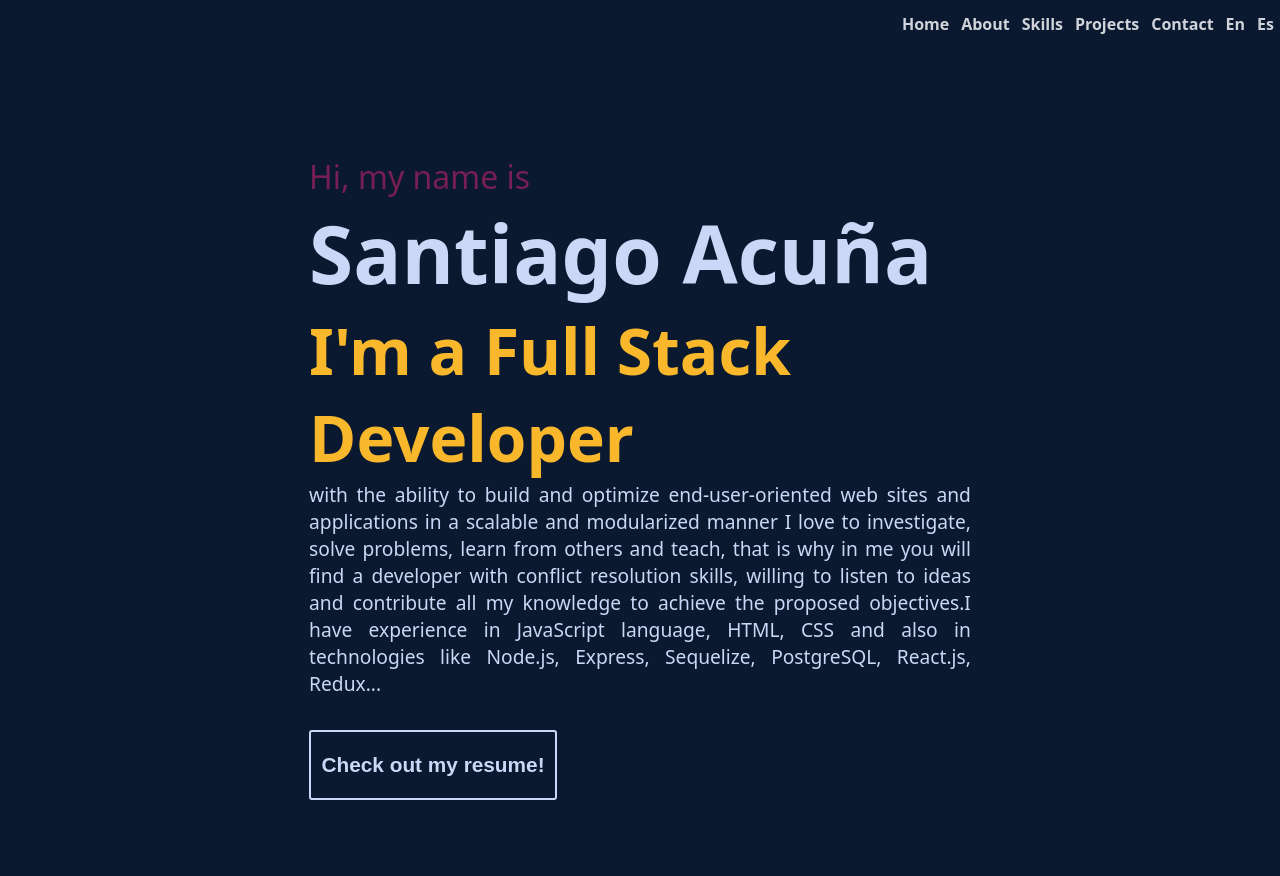
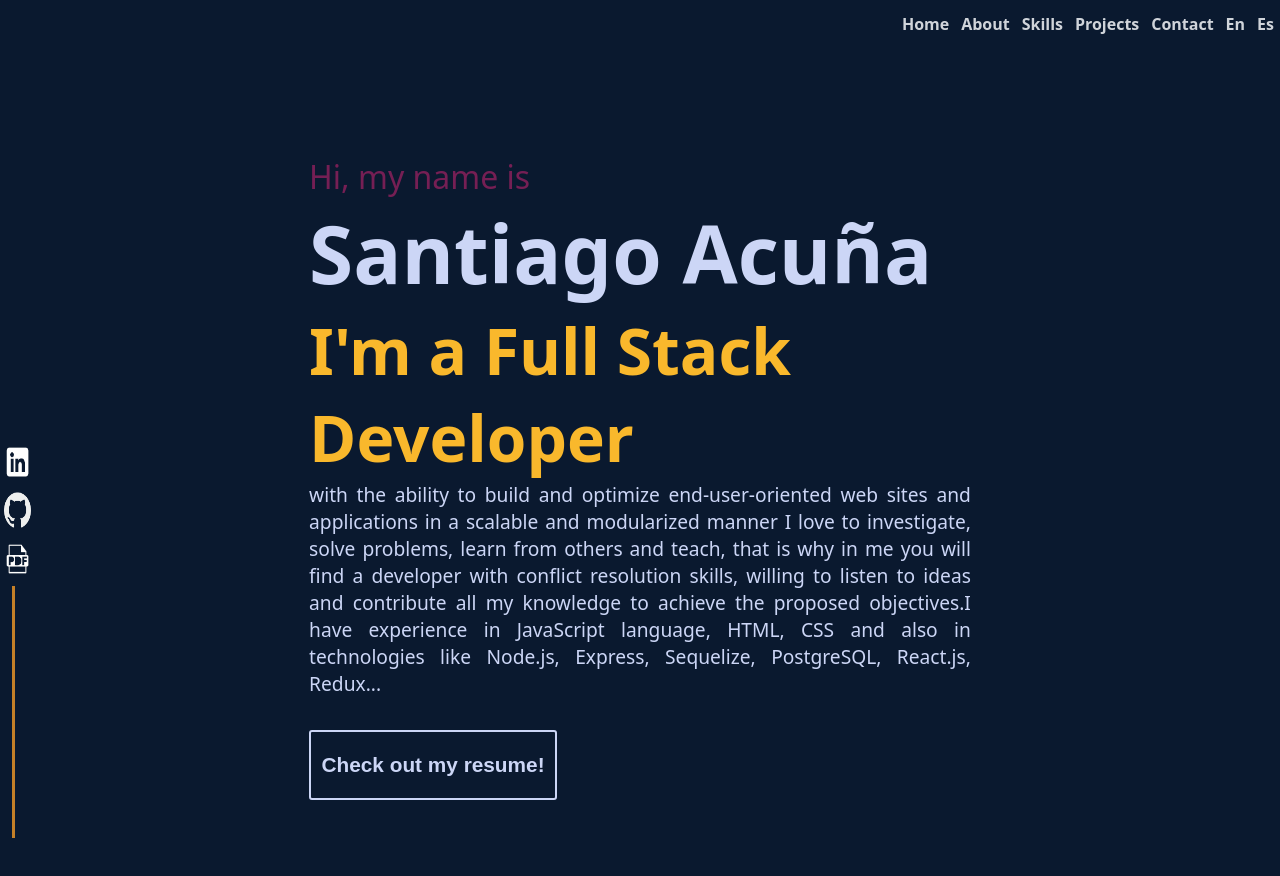
Before and after one commit to Santiago-Acuna/Portfolio, a React (Vite) app: page / in a window 1280 px wide. Shown: the top 876 px of the page. Built offline with nearby package versions, Linux system fonts and the light colour scheme.

Commit message:
LeftSideBar el otro era el footer   added

```diff
--- a/src/App.tsx
+++ b/src/App.tsx
@@ -6,7 +6,7 @@
 import Skills from "./Components/skills/skills";
 import Contact from "./Components/contact/contact";
 import Footer from "./Components/footer/footer";
-// import LeftSideBar from "./Components/left sidebar/left sidebar";
+import LeftSideBar from "./Components/left sidebar/left sidebar";
 // import RightSideBar from "./Components/right sidebar/right sidebar";
 // import Projects from "./Components/projects/projects";
 // import Certificates from "./Components/certificates/certificates";
@@ -26,8 +26,8 @@
         <Contact Language={Language} />
       </div>
       <Footer Language={Language} />
-      {/*<LeftSideBar Language={Language} />
-      <RightSideBar /> */}
+      <LeftSideBar Language={Language} />
+      {/*<RightSideBar /> */}
     </div>
   );
 }
--- /dev/null
+++ b/src/Components/left sidebar/left sidebar.module.css
@@ -0,0 +1,26 @@
+
+
+.box{
+  grid-column: 1/2;
+  grid-row:2/3;
+  height: 45%;
+  width: 3%;
+  flex-direction:column;
+  bottom:0%;
+  left: 0%;
+  position: fixed;
+}
+
+.image{
+  height: 10%;
+  width: 70%;
+  margin:10%;
+}
+
+.verticalBar{
+    height: 70%;
+    width:40%;
+    border-right:  0.2em solid;
+    border-color: #C58028;
+    display: block;
+}
--- /dev/null
+++ b/src/Components/left sidebar/left sidebar.tsx
@@ -0,0 +1,51 @@
+import React from 'react';
+import styles from './left sidebar.module.css';
+import linkedinIcon from '../../Images/linkedin logo ph.png';
+import linkedinIconRosa from '../../Images/linkedin logo rosa .png';
+import githubIcon from '../../Images/github.png';
+import githubIconRosa from '../../Images/github rosa.png';
+import pdfIcon from '../../Images/pdf logo.png';
+import pdfIconRosa from '../../Images/pdf logo rosa .png';
+
+interface LeftSideBarProps {
+  Language: string;
+}
+
+const urlLinkedin = 'https://www.linkedin.com/in/santiago-acu%C3%B1a-894ba9256/';
+const urlGithub = 'https://github.com/Santiago-Acuna';
+const urlPdf =
+  'https://docs.google.com/document/d/1sL9xL-pYGjmSTp3GCIJDP5vN90EkAUqR/edit?usp=sharing&ouid=112890987113970473117&rtpof=true&sd=true';
+const urlPdfEnglish =
+  'https://docs.google.com/document/d/1LkqivdIoy0TjAufJMU6Ij3x7obKgSOec/edit?usp=sharing&ouid=112890987113970473117&rtpof=true&sd=true';
+
+const LeftSideBar: React.FC<LeftSideBarProps> = ({ Language }) => {
+  const ImgLink: React.FC<{ img1: string; img2: string; url: string }> = ({ img1, img2, url }) => {
+    return (
+      <a className={styles.a1} href={url} target="_blank" rel="noopener noreferrer">
+        <img
+          className={styles.image}
+          src={img1}
+          onMouseOver={(e) => (e.currentTarget.src = img2)}
+          onMouseOut={(e) => (e.currentTarget.src = img1)}
+          alt="icon"
+        />
+      </a>
+    );
+  };
+
+  return (
+    <div className={styles.box}>
+      <ImgLink img1={linkedinIcon} img2={linkedinIconRosa} url={urlLinkedin}></ImgLink>
+      <ImgLink img1={githubIcon} img2={githubIconRosa} url={urlGithub}></ImgLink>
+      <ImgLink
+        img1={pdfIcon}
+        img2={pdfIconRosa}
+        url={Language === 'English' ? urlPdfEnglish : urlPdf}
+      ></ImgLink>
+
+      <div className={styles.verticalBar}></div>
+    </div>
+  );
+};
+
+export default LeftSideBar;
```
